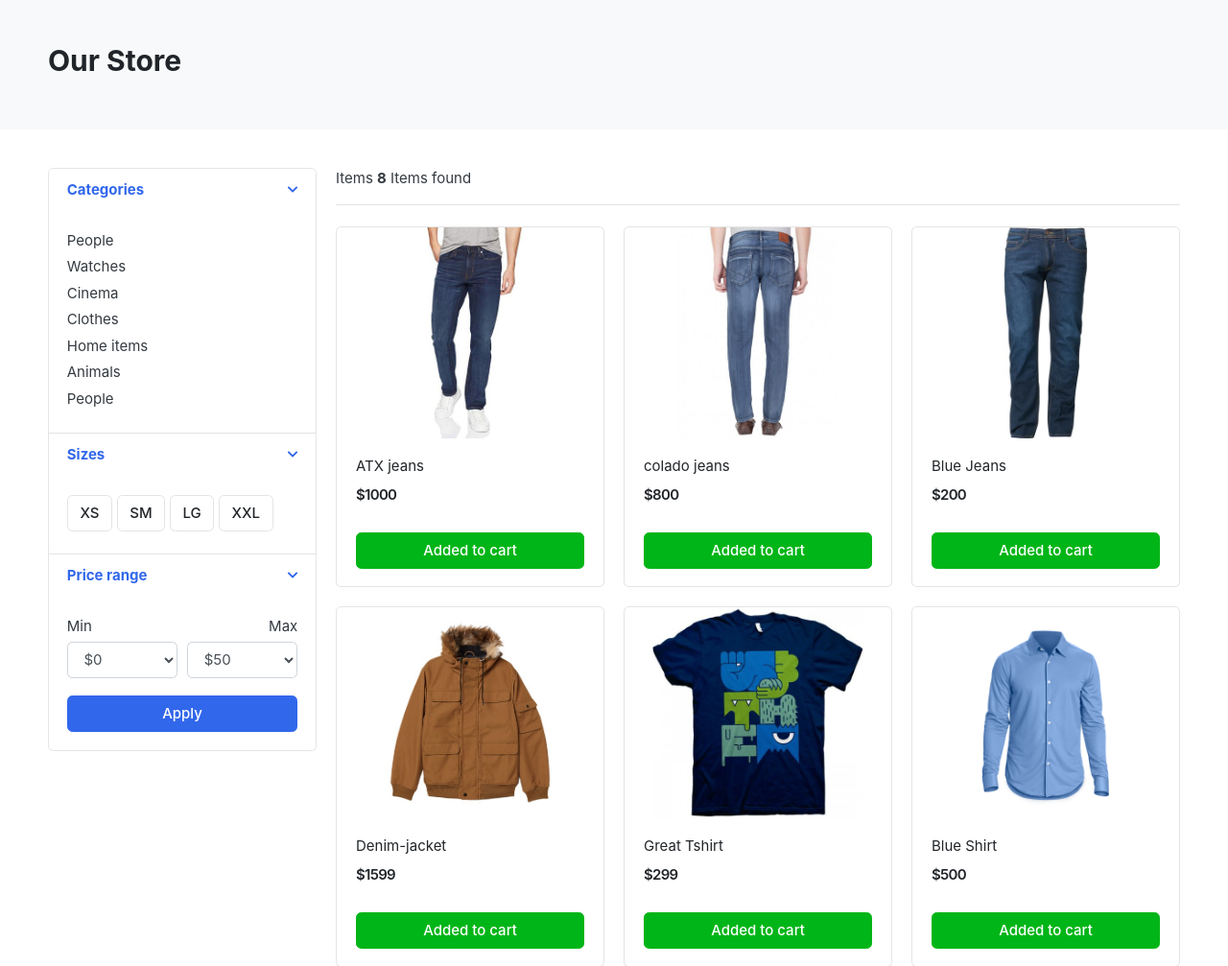
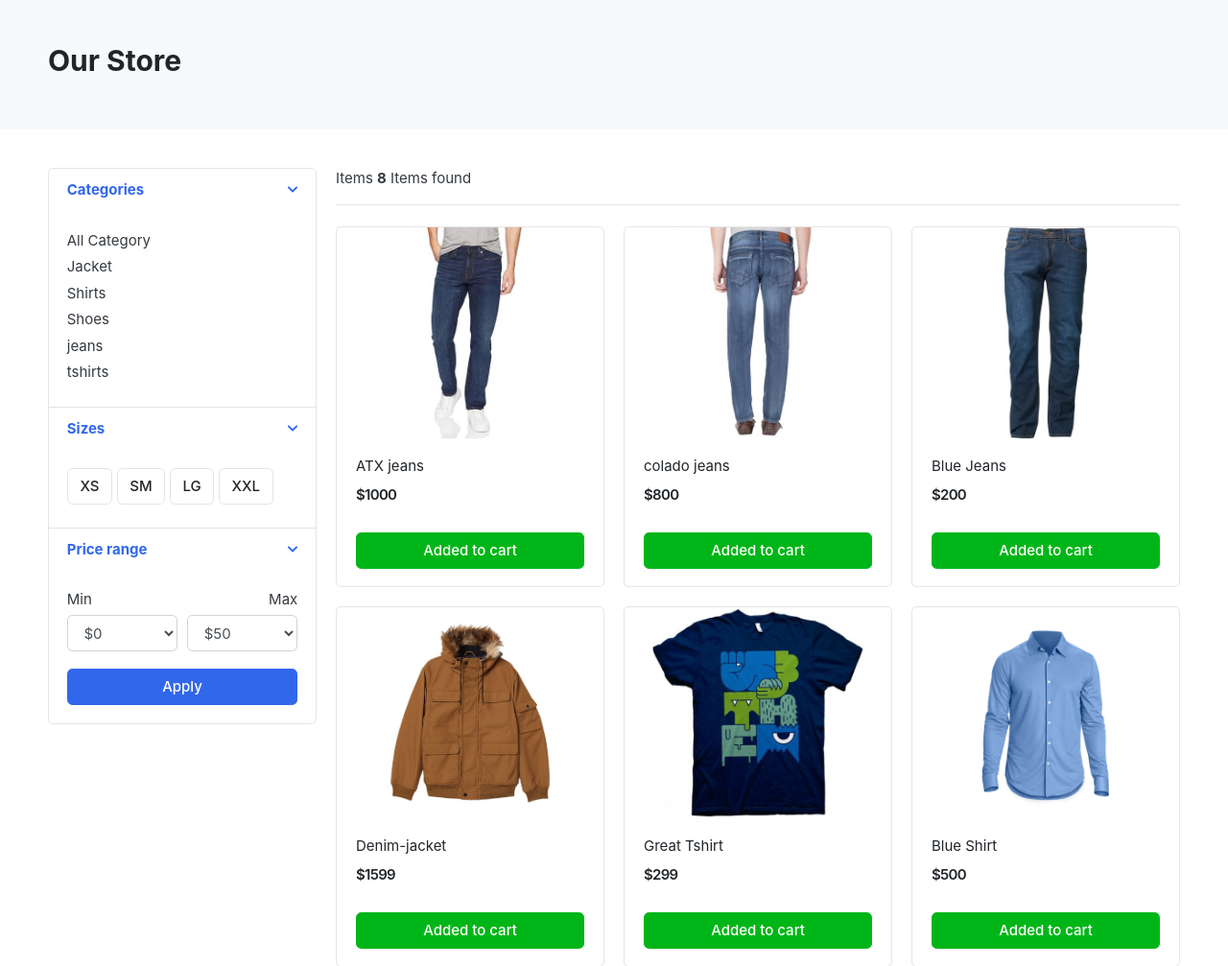
Before and after one commit to Ved3264/VKart.ecom, a Django app: page /store/ in a window 1280 px wide. Shown: the part 119-1126 px from the top of the page at 96% size. Run offline with Django 3.2, Linux system fonts and the light colour scheme; data comes from the database, SQL or seed files in the repository; some libraries are stand-ins or nearby versions; some web fonts are replaced.

Commit message:
make context processore for displaying category in navbar,display category in store page

```diff
--- a/Vkart/settings.py
+++ b/Vkart/settings.py
@@ -65,6 +65,7 @@ TEMPLATES = [
                 'django.template.context_processors.request',
                 'django.contrib.auth.context_processors.auth',
                 'django.contrib.messages.context_processors.messages',
+                'category.context_procesore.menu_category_link',
             ],
         },
     },
--- /dev/null
+++ b/category/context_procesore.py
@@ -0,0 +1,5 @@
+from .models import Category
+
+def menu_category_link(request):
+      links = Category.objects.all()
+      return dict(links=links)
--- a/category/models.py
+++ b/category/models.py
@@ -1,4 +1,5 @@
 from django.db import models
+from django.urls import reverse
 
 # Create your models here.
 class Category(models.Model):
@@ -11,5 +12,9 @@ class Category(models.Model):
         verbose_name='category'
         verbose_name_plural='categories'
 
+    def get_url(self):
+        return reverse('products_by_category',args=[self.slug])
+
+
     def __str__(self):
         return self.category_name
--- a/templates/include/navbar.html
+++ b/templates/include/navbar.html
@@ -37,12 +37,10 @@
                               <i class="fa fa-bars"></i> All category
                         </button>
                         <div class="dropdown-menu">
-                              <a class="dropdown-item" href="#">Machinery / Mechanical Parts / Tools </a>
-                              <a class="dropdown-item" href="#">Consumer Electronics / Home Appliances </a>
-                              <a class="dropdown-item" href="#">Auto / Transportation</a>
-                              <a class="dropdown-item" href="#">Apparel / Textiles / Timepieces </a>
-                              <a class="dropdown-item" href="#">Home & Garden / Construction / Lights </a>
-                              <a class="dropdown-item" href="#">Beauty & Personal Care / Health </a>
+                              <a class="dropdown-item" href="{% url 'store' %}">All Product</a>
+                              {% for category in links %}
+                              <a class="dropdown-item" href="{{ category.get_url }}">{{ category.category_name }}</a>
+                              {% endfor %}
                         </div>
                   </div>
             </div>
--- a/templates/stores/store.html
+++ b/templates/stores/store.html
@@ -31,15 +31,11 @@
                         <div class="card-body">
 
                               <ul class="list-menu">
-                              <li><a href="#">People  </a></li>
-                              <li><a href="#">Watches </a></li>
-                              <li><a href="#">Cinema  </a></li>
-                              <li><a href="#">Clothes  </a></li>
-                              <li><a href="#">Home items </a></li>
-                              <li><a href="#">Animals</a></li>
-                              <li><a href="#">People </a></li>
+                                    <li><a href="{% url 'store' %}">All Category</a></li>
+                                    {% for category in links %}
+                                    <li><a href="{{ category.get_url }}">{{ category.category_name }}</a></li>
+                                    {% endfor %}
                               </ul>
-
                         </div> <!-- card-body.// -->
                   </div>
             </article> <!-- filter-group  .// -->
```
